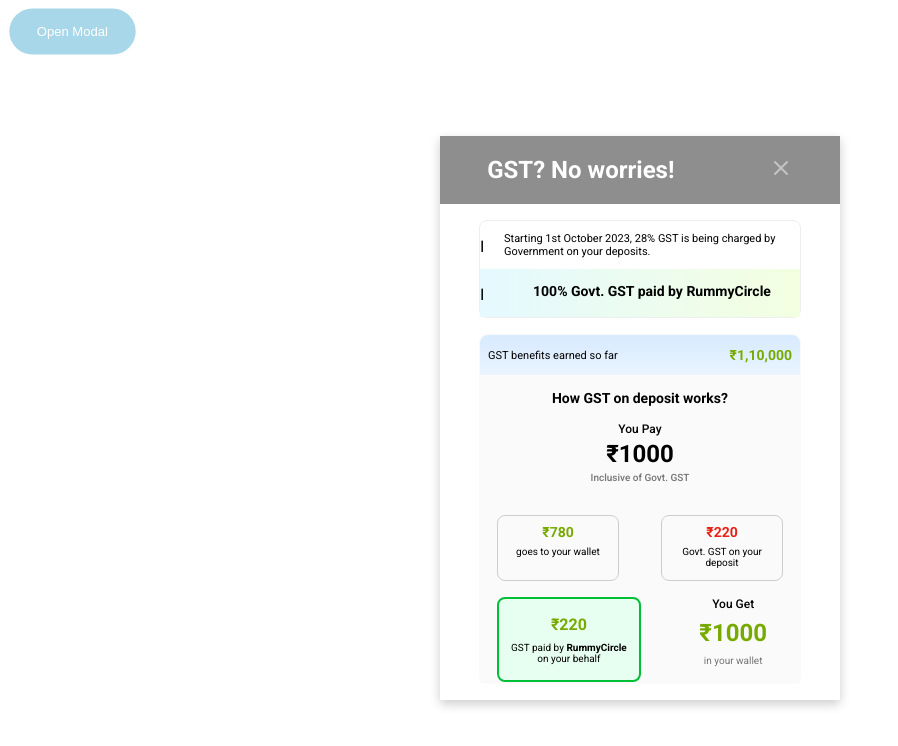
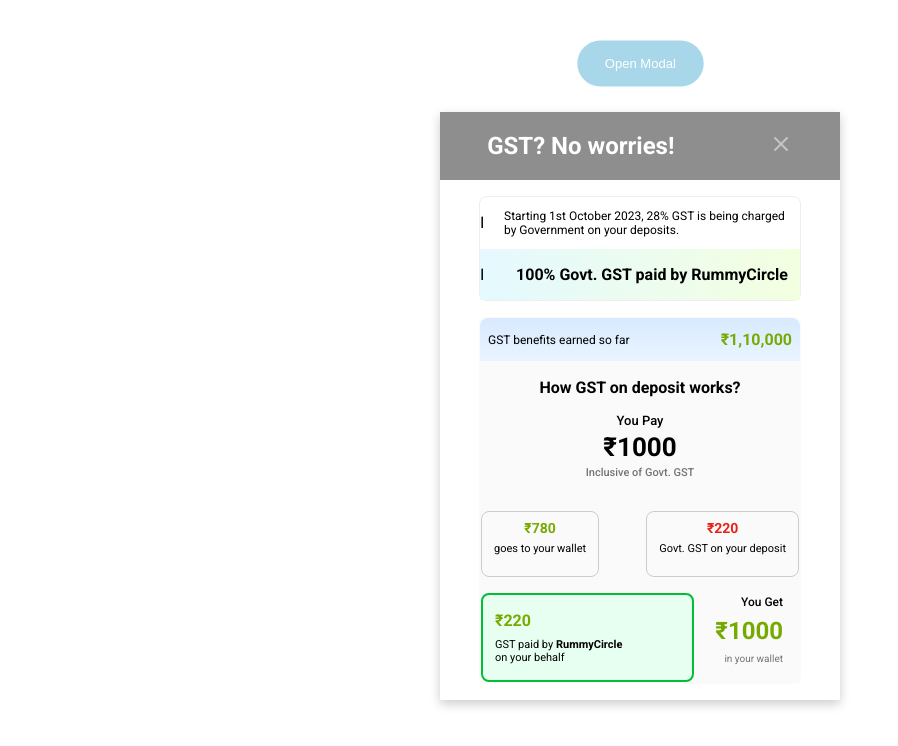
Before and after one commit to mohdsahil36/Games24x7, a React (Vite) app: page / in a window 1280 px wide. Both pictures are taken after a click on the button "Open Modal". Shown: the top 746 px of the page, without its empty margins (0-898 px from the left). Built offline with nearby package versions, Linux system fonts and the light colour scheme.

Commit message:
styling updates commit

```diff
--- a/src/App.css
+++ b/src/App.css
@@ -1,3 +1,7 @@
+.btn-div{
+  text-align: center;
+  padding-top: 2rem;
+
   .open-modal-btn {
     padding: 1rem 1.75rem;
     border-radius: 2rem;
@@ -29,7 +33,7 @@
     outline: none;
     box-shadow: 0 0 0 4px rgba(83, 176, 212, 0.5);
   }
-
+}
 
 .modal-container {
   position: fixed;
--- a/src/App.jsx
+++ b/src/App.jsx
@@ -18,9 +18,11 @@
 
   return (
     <>
-      <button className="open-modal-btn" onClick={openModal} disabled={isModalOpen}>
-        Open Modal
-      </button>
+      <div className='btn-div'>
+        <button className="open-modal-btn" onClick={openModal} disabled={isModalOpen}>
+          Open Modal
+        </button>
+      </div>
       {isModalOpen && (
         <div
           className={`modal-container ${isExiting ? 'fade-out' : ''}`}
--- a/src/components/GST-modal/BreakDown/Benefits/Benefits.scss
+++ b/src/components/GST-modal/BreakDown/Benefits/Benefits.scss
@@ -23,8 +23,14 @@
       align-items: center;
       justify-content: space-between;
       padding: 0.5rem;
-    }
-    .benefits-headline{
-      margin: 0;
+
+      .benefits-headline{
+        margin: 0;
+        font-size: 0.75rem;
+      }
+
+      .benefits-amt{
+        font-size: 1rem;
+      }
     }
 }
--- a/src/components/GST-modal/BreakDown/Benefits/Workdown/workdown.scss
+++ b/src/components/GST-modal/BreakDown/Benefits/Workdown/workdown.scss
@@ -1,7 +1,7 @@
 .gst-deposits{
     background-color: rgba(250, 250, 250, 1);
     border: 1px solid rgba(250, 250, 250, 1);
-}
+
     .workdown-headline{
         text-align: center;
         color: black;
@@ -126,11 +126,76 @@
             }
         }
     }
+}
+
 
 @media (min-width: 576px) {
+    .gst-deposits{
+        .workdown-headline{
+            font-size: 1rem;
+        }
+        .payout{
+            .payout-headline{
+                font-size: 0.813rem;
+            }
+            .payout-amt{
+                font-size: 1.625rem;
+            }
+            .inclusive{
+                font-size: 0.688rem;
+            }
+        }
+
+        .navigation{
+            padding: 0;
+            .distribution-boxes{
+                width: auto;
+                .wallet-input,.deposit-input{
+                    font-size: 0.875rem;
+                }
+                .input-desc,.deposit-desc{
+                    font-size: 0.688rem;
+                }
+            }
+        }
+
         .contribution{
+            padding: 0;
             display: flex;
             align-items: center;
             justify-content: space-between;
+
+            .return-success{
+                width: 11.563rem;
+                .rummyCircle-contribution{
+                    text-align: start;
+                    font-size: 1rem;
+                }
+                .benefit{
+                    .gst{
+                        text-align: start;
+                        font-size: 0.688rem;
+                        .rummy-circle{
+                            font-size: 0.688rem;
                         }
                     }
+                }
+            }
+
+            .return{
+                .you-get{
+                    font-size: 0.75rem;
+                    text-align: end;
+                }
+                .return-amt{
+                    font: 1.5rem;
+                    text-align: end;
+                }
+                .in-your-wallet{
+                    font-size: 0.625rem;
+                    text-align: end;
+                }
+            }
+          }
+    }
+  }
--- a/src/components/GST-modal/Modal.scss
+++ b/src/components/GST-modal/Modal.scss
@@ -24,15 +24,15 @@
 }
 
 @media (min-width: 576px) {
-  .headlineAndCancel {
-    background-color: rgba(142, 142, 142, 1);
-    color: white;
-    width: 100%;
-    justify-content: space-around;
-    margin-bottom: 1rem;
-  }
-
   .data-modal {
     width: 100%;
+
+    .headlineAndCancel {
+      background-color: rgba(142, 142, 142, 1);
+      color: white;
+      width: 100%;
+      justify-content: space-around;
+      margin-bottom: 1rem;
+    }
   }
 }
--- a/src/components/GST-modal/Regulations/regulations.scss
+++ b/src/components/GST-modal/Regulations/regulations.scss
@@ -43,3 +43,19 @@
         }
     }
 }
+
+@media (min-width: 576px) {
+    .govt-regulations{
+        width: 22rem;
+        .info{
+            .regulations-info{
+                font-size: 0.75rem;
+            }
+        }
+        .platform-guarentee{
+            .guarentee{
+                font-size: 1rem;
+            }
+        }
+    }
+  }
```
Lines whose indentation alone changed are shown as unchanged.
